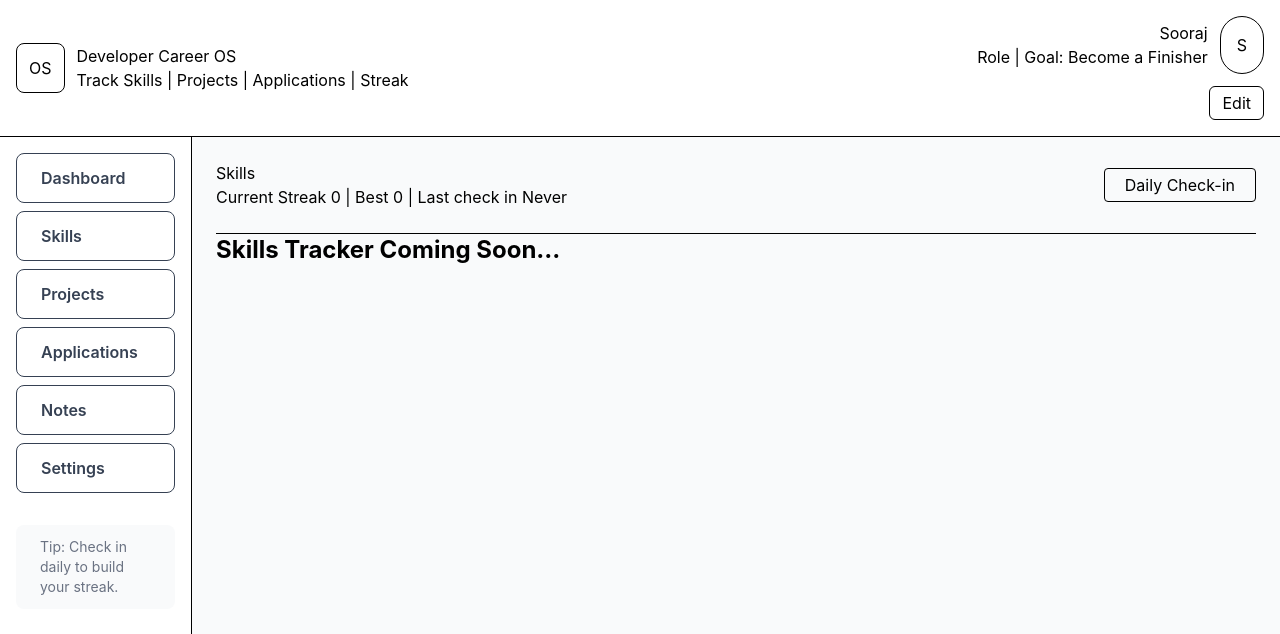
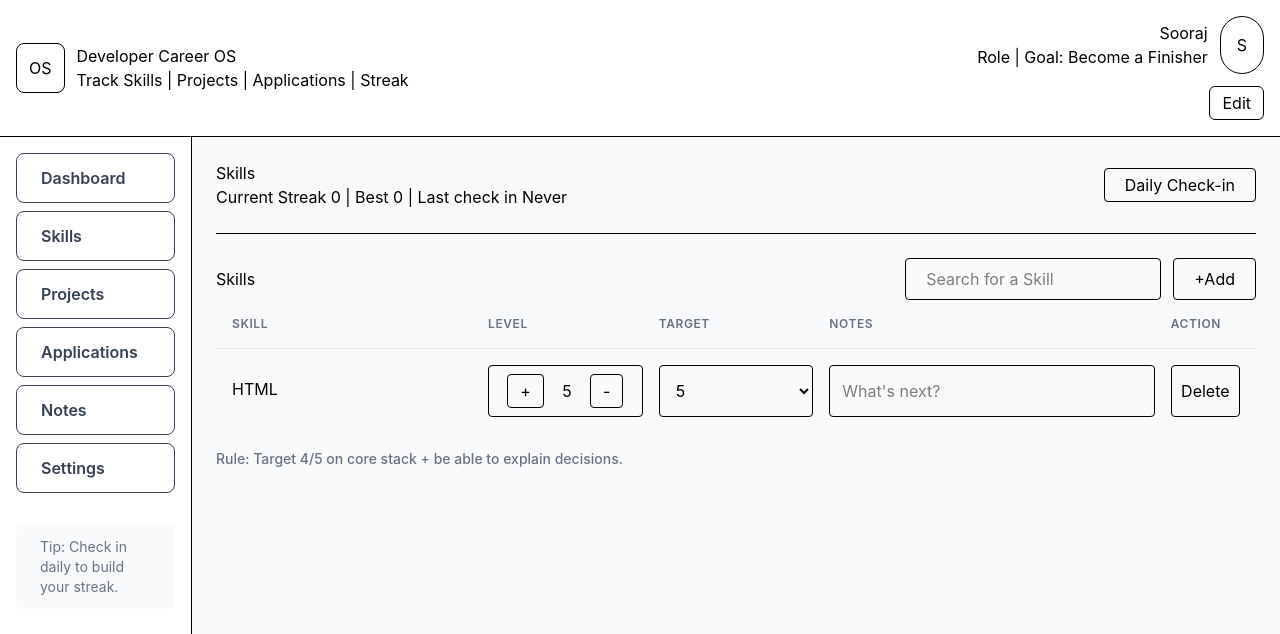
Before and after one commit to Sooraj2237/dev-career-os, a React (Vite) app: page /skills in a window 1280 px wide. Shown: the top 634 px of the page. Built offline with nearby package versions, Linux system fonts and the light colour scheme.

Commit message:
feat: build static Skills grid layout and UI structure

```diff
--- a/src/components/PageHeader.jsx
+++ b/src/components/PageHeader.jsx
@@ -43,7 +43,7 @@ function PageHeader({title}) {
 
     return (
     <>
-        <div className="heading flex items-center justify-between mb-6">
+        <div className="page-heading flex items-center justify-between mb-6">
             <div className="left-head">
                 <h1>{title}</h1>
                 <p>Current Streak {streak.current} | Best {streak.best} | Last check in {streak.lastCheckIn}</p>
--- a/src/components/Skills.jsx
+++ b/src/components/Skills.jsx
@@ -4,7 +4,48 @@ function Skills() {
     return (
     <>
         <PageHeader title="Skills"/>
-        <h1 className="text-2xl font-bold">Skills Tracker Coming Soon...</h1>
+        <div className="flex justify-between items-center mt-6">
+            <div className="left-side">
+                <h2>Skills</h2>
+            </div>
+            <div className="right-side flex flex-wrap gap-3 text-center">
+                <input type="text" name="skill-search" className="border rounded w-64 px-5 py-1" placeholder="Search for a Skill" />
+                <button className="border rounded px-5 py-2">+Add</button>
+            </div>
+        </div>
+        <div className="grid grid-cols-12 gap-4 p-4 bg-gray-50 border-b border-gray-200 text-xs font-semibold text-gray-500 uppercase tracking-wider">
+                    <div className="col-span-3">Skill</div>
+                    <div className="col-span-2">Level</div>
+                    <div className="col-span-2">Target</div>
+                    <div className="col-span-4">Notes</div>
+                    <div className="col-span-1">Action</div>
+        </div>
+        <div className="grid grid-cols-12 gap-4 p-4">
+            <div className="col-span-3 py-3">HTML</div>
+            <div className="col-span-2 border rounded py-2 flex justify-evenly items-center">
+                <button className="border rounded text px-3 py-1">+</button>
+                <p>5</p>
+                <button className="border rounded text px-3 py-1">-</button>
+            </div>
+            <div className="col-span-2 flex justify-center">
+                <select className="border rounded w-full px-3" defaultValue="5">
+                    <option value="1">1</option>
+                    <option value="2">2</option>
+                    <option value="3">3</option>
+                    <option value="4">4</option>
+                    <option value="5">5</option>
+                </select>
+            </div>
+            <div className="col-span-4 flex justify-center">
+                <input type="text" name="notes" className="border rounded w-full px-3" placeholder="What's next?"/>
+            </div>
+            <div className="col-span-1 flex justify-center">
+                <button className="border rounded w-full">Delete</button>
+            </div>
+        </div>
+        <p className="mt-4 text-sm text-gray-500 font-medium">
+            Rule: Target 4/5 on core stack + be able to explain decisions.
+        </p>
     </>
     )
 }
```
